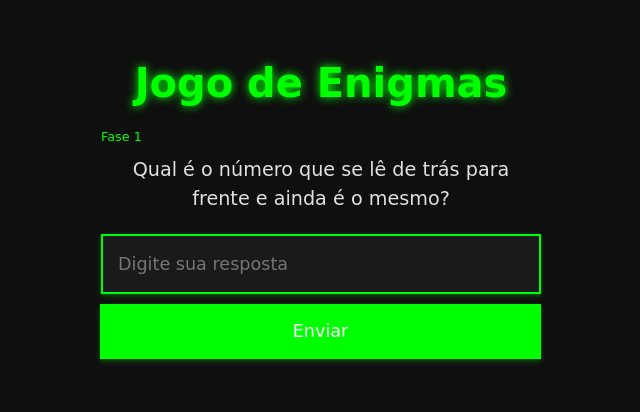
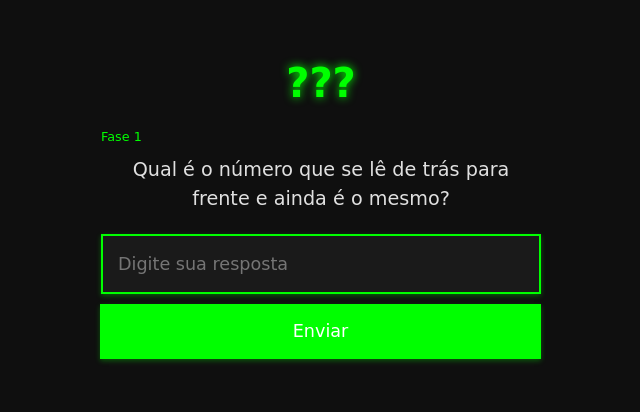
Before and after one commit to FlazO0/enigma, a plain HTML site: page index.html in a window 1280 px wide. Shown: the part 181-593 px from the top of the page, without its empty margins (319-959 px from the left). Drawn offline with nearby package versions, Linux system fonts and the light colour scheme; a web font is replaced by a local one.

Commit message:
Update index.html

```diff
--- a/index.html
+++ b/index.html
@@ -3,7 +3,7 @@
 <head>
     <meta charset="UTF-8">
     <meta name="viewport" content="width=device-width, initial-scale=1.0">
-    <title>Jogo de Enigmas</title>
+    <title>ENIGMAS</title>
     <!-- Bootstrap CSS -->
     <link href="https://cdn.jsdelivr.net/npm/bootstrap@5.3.0-alpha1/dist/css/bootstrap.min.css" rel="stylesheet">
     <!-- Google Fonts -->
@@ -108,7 +108,7 @@
 </head>
 <body>
     <div class="card-container">
-        <h1>Jogo de Enigmas</h1>
+        <h1>???</h1>
         <div id="fase">
             <p class="fase-title" id="tituloFase"></p>
             <p id="pergunta"></p>
```
